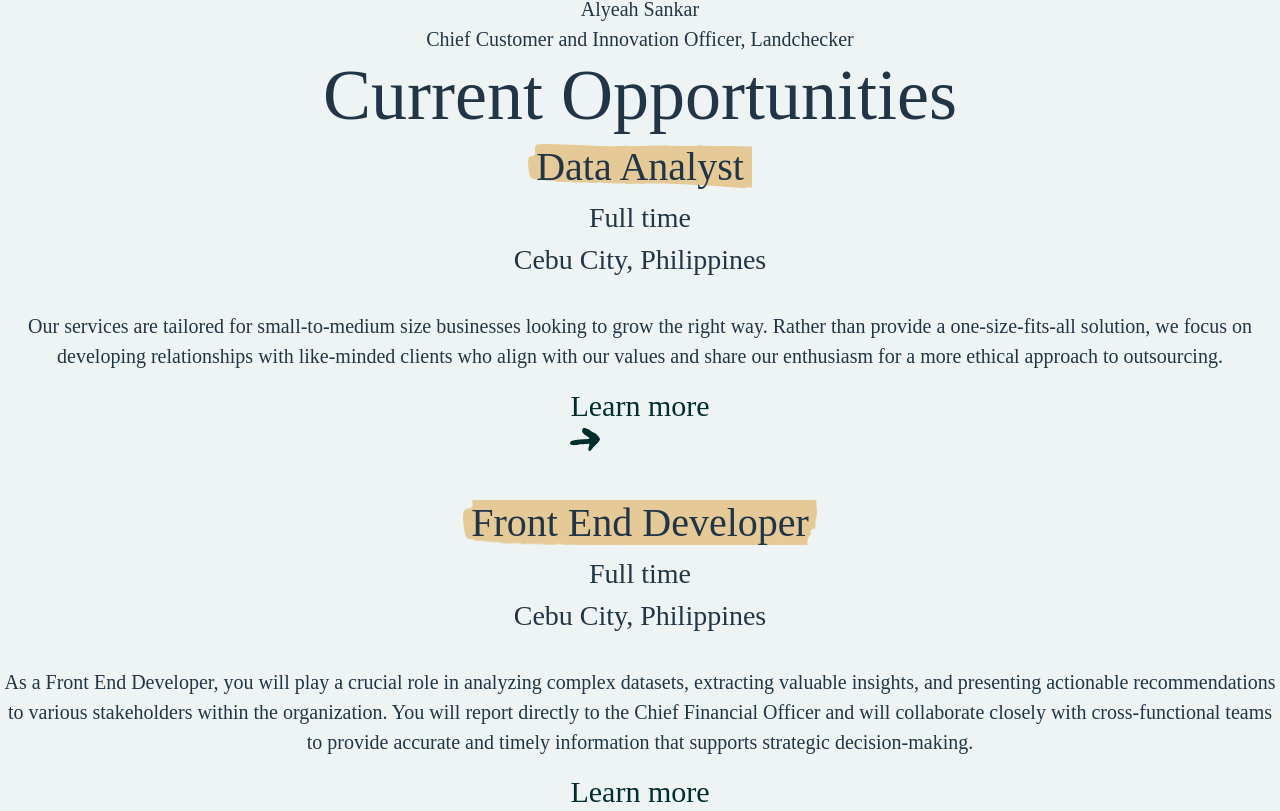
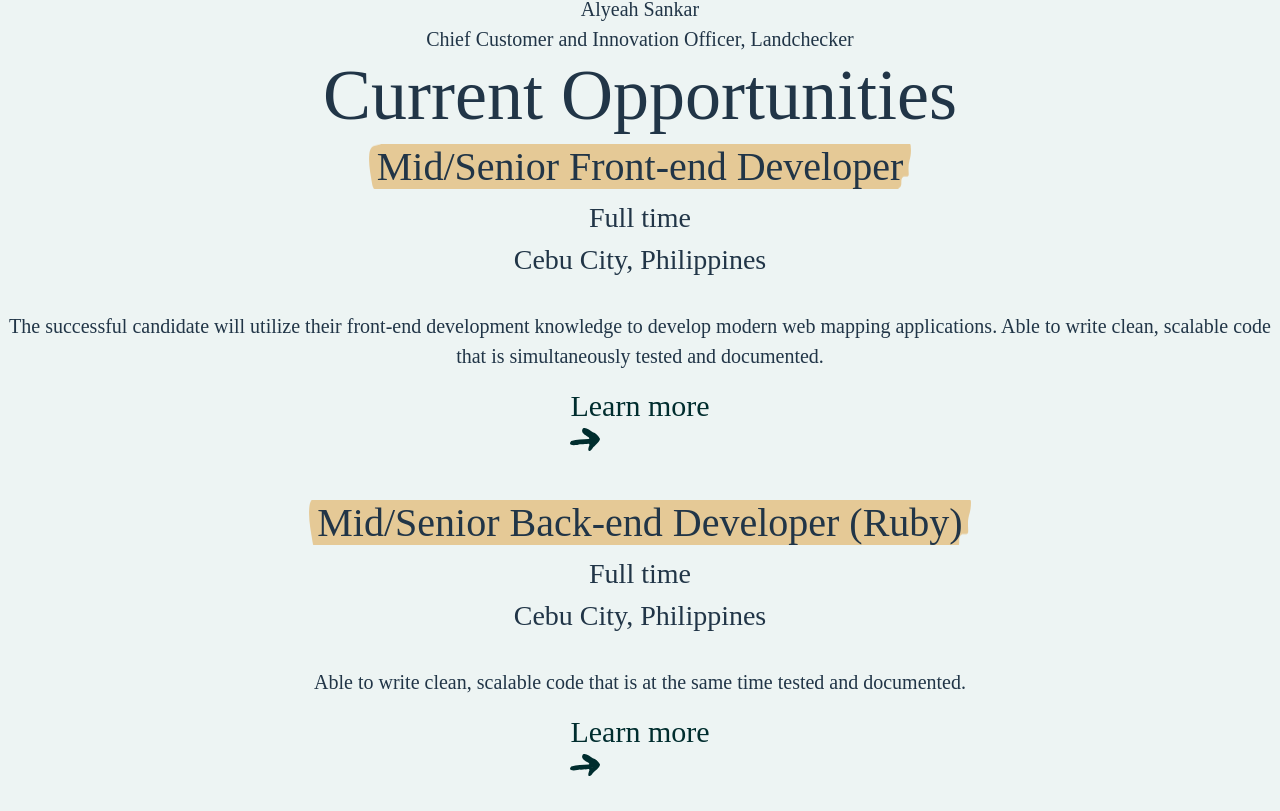
Before and after one commit to rippler7/apteum, a React (Vite) app: page /careers in a window 1280 px wide. Shown: the part 2229-3040 px from the top of the page. Built offline with nearby package versions, Linux system fonts and the light colour scheme; a web font is replaced by a local one.

Commit message:
[WEB-61] updated the jobs list

```diff
--- a/src/const/jobs.ts
+++ b/src/const/jobs.ts
@@ -1,24 +1,15 @@
 export const joblist = [
     {
         id:1,
-        title: "Data Analyst",
+        title: "Mid/Senior Front-end Developer",
         type:"Full time",
         city:"Cebu City",
         country: "Philippines",
-        desc:"Our services are tailored for small-to-medium size businesses looking to grow the right way. Rather than provide a one-size-fits-all solution, we focus on developing relationships with like-minded clients who align with our values and share our enthusiasm for a more ethical approach to outsourcing.",
-        link:"https://www.jobstreet.com.ph/Apteum-Corp-jobs/in-Central-Visayas"
+        desc:"The successful candidate will utilize their front-end development knowledge to develop modern web mapping applications.\n Able to write clean, scalable code that is simultaneously tested and documented.",
+        link:"https://www.jobstreet.com.ph/job/72813557?type=standard&ref=search-standalone#sol=bb5c582487a529be11eb07cf4989bee340072da"
     },
     {
         id:2,
-        title: "Front End Developer",
-        type:"Full time",
-        city:"Cebu City",
-        country: "Philippines",
-        desc:"As a Front End Developer, you will play a crucial role in analyzing complex datasets, extracting valuable insights, and presenting actionable recommendations to various stakeholders within the organization. You will report directly to the Chief Financial Officer and will collaborate closely with cross-functional teams to provide accurate and timely information that supports strategic decision-making.",
-        link:"https://www.jobstreet.com.ph/job/72813557?type=standard&ref=search-standalone#sol=bb5c582487a529be11eb07cf4989bee340072da"
-    },
-    {
-        id:3,
         title: "Mid/Senior Back-end Developer (Ruby)",
         type:"Full time",
         city:"Cebu City",
@@ -27,7 +18,7 @@ export const joblist = [
         link:"https://www.jobstreet.com.ph/job/72813460?type=standard&ref=search-standalone#sol=a6f9e43067fa9a1f4a59b5aa8058e05def713fb"
     },
     {
-        id:4,
+        id:3,
         title: "DevOps Engineer",
         type:"Full time",
         city:"Cebu City",
@@ -36,7 +27,7 @@ export const joblist = [
         link:"https://www.jobstreet.com.ph/job/72818595?type=standard&ref=search-standalone#sol=dbc9a792d83a58c9f0a28ee85b49908ade232faa"
     },
     {
-        id:5,
+        id:4,
         title: "Lead Software Engineer",
         type:"Full time",
         city:"Cebu City",
@@ -45,7 +36,7 @@ export const joblist = [
         link:"https://www.jobstreet.com.ph/job/72813631?type=standard&ref=search-standalone#sol=44fb3dd554facf82c4bdbeb41cc3965693e26f96"
     },
     {
-        id:6,
+        id:5,
         title: "Marketing Automation Manager",
         type:"Full time",
         city:"Cebu City",
@@ -54,7 +45,7 @@ export const joblist = [
         link:"https://www.jobstreet.com.ph/job/72456680?type=standard&ref=search-standalone#sol=d1481a98a9cd2f44a162d7d58435ceb24058a7bd"
     },
     {
-        id:7,
+        id:6,
         title: "UI/UX Designer",
         type:"Full time",
         city:"Cebu City",
```
